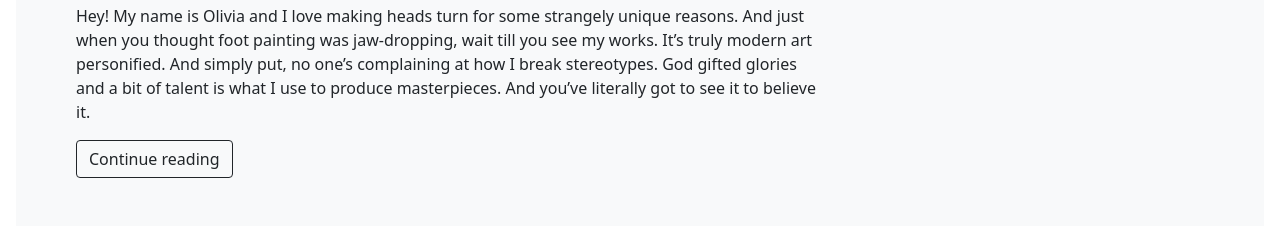
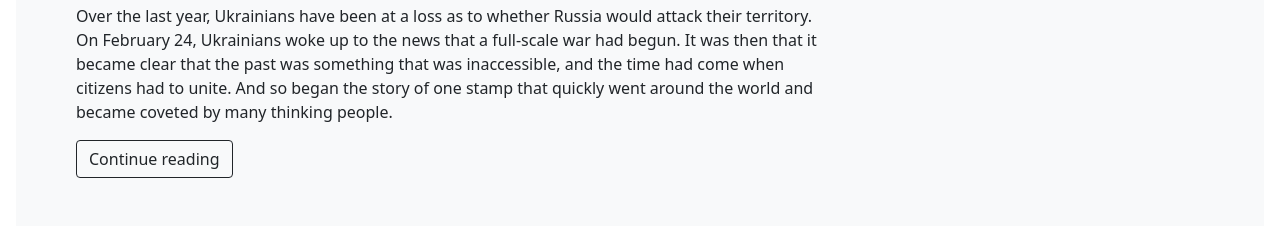
Before and after one commit to qmine/stamps-warship, a plain HTML site: page read.html in a window 1280 px wide. Shown: the part 179-418 px from the top of the page. Drawn offline with nearby package versions, Linux system fonts and the light colour scheme.

Commit message:
Changed Read page text

```diff
--- a/read.html
+++ b/read.html
@@ -59,7 +59,7 @@
 				<div class="container-fluid">
 					<h2>Introduction</h2>
 					<p class="col-md-8">
-						Hey! My name is Olivia and I love making heads turn for some strangely unique reasons. And just when you thought foot painting was jaw-dropping, wait till you see my works. It’s truly modern art personified. And simply put, no one’s complaining at how I break stereotypes. God gifted glories and a bit of talent is what I use to produce masterpieces. And you’ve literally got to see it to believe it.
+						Over the last year, Ukrainians have been at a loss as to whether Russia would attack their territory. On February 24, Ukrainians woke up to the news that a full-scale war had begun. It was then that it became clear that the past was something that was inaccessible, and the time had come when citizens had to unite. And so began the story of one stamp that quickly went around the world and became coveted by many thinking people.
 					</p>
 					<button class="btn btn-outline-dark" type="button" data-bs-toggle="modal" data-bs-target="#exampleModal">Continue reading</button>
 				</div>
```
